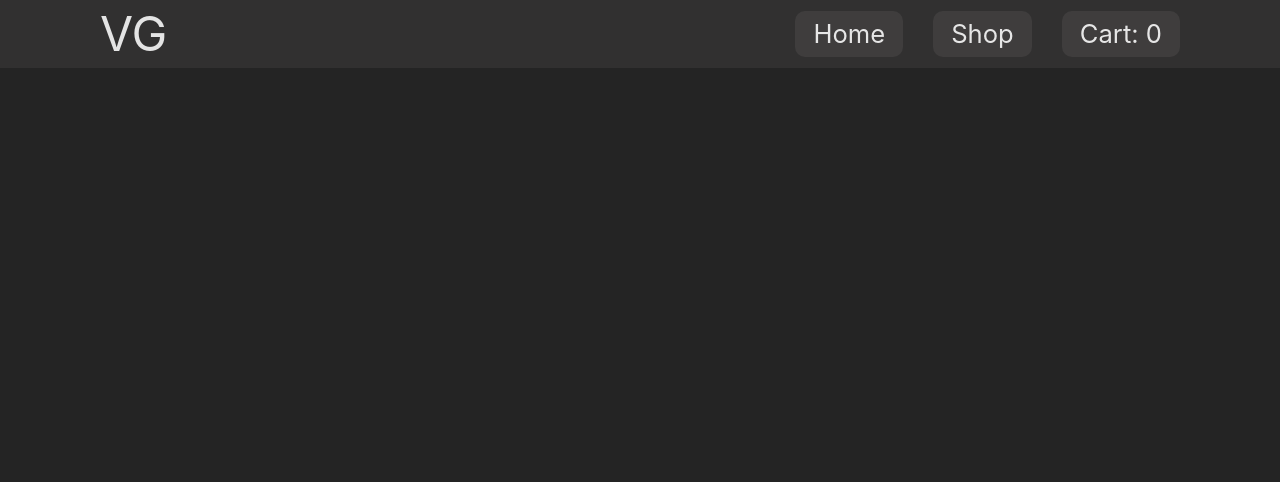
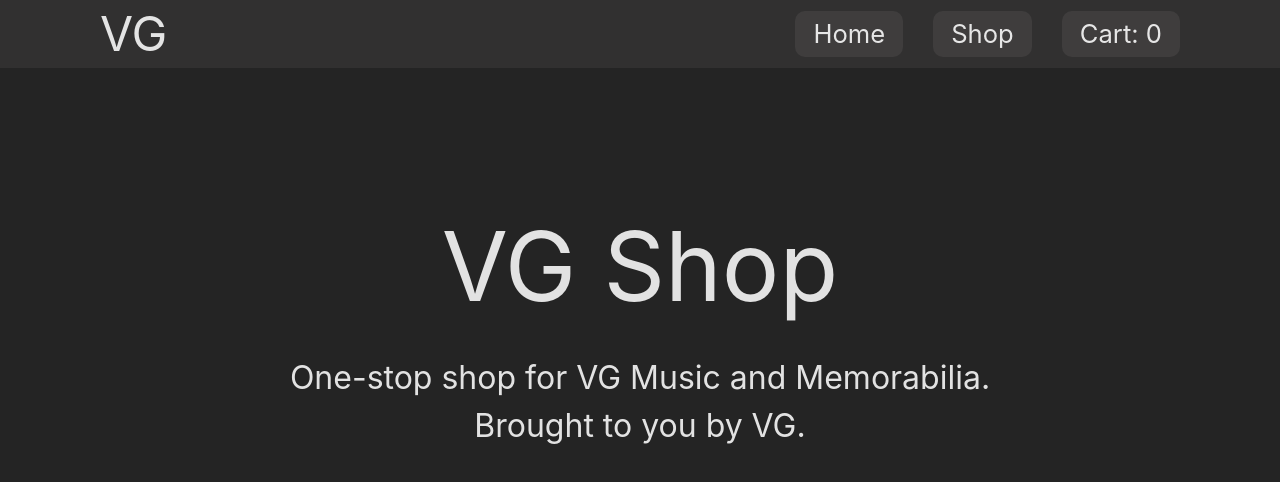
Before and after one commit to ccordoba464/ShoppingCart, a React (Vite) app in the folder OdinShoppingCart/: page / in a window 1280 px wide. Shown: the top 482 px of the page. Built offline with nearby package versions, Linux system fonts and the light colour scheme.

Commit message:
Change route for home

```diff
--- a/OdinShoppingCart/src/Components/App/App.jsx
+++ b/OdinShoppingCart/src/Components/App/App.jsx
@@ -66,7 +66,7 @@ function App() {
       <div className={styles.pageContainer}>
         <NavBar cart={cart} />
         <Routes>
-          <Route path="/home" element={<HomePage handleCart={handleCart} />} />{" "}
+          <Route path="/" element={<HomePage handleCart={handleCart} />} />{" "}
           <Route
             path="/cart"
             element={
```
Also changed, not shown: 1 other file (tests, documents, lock files or other folders).
